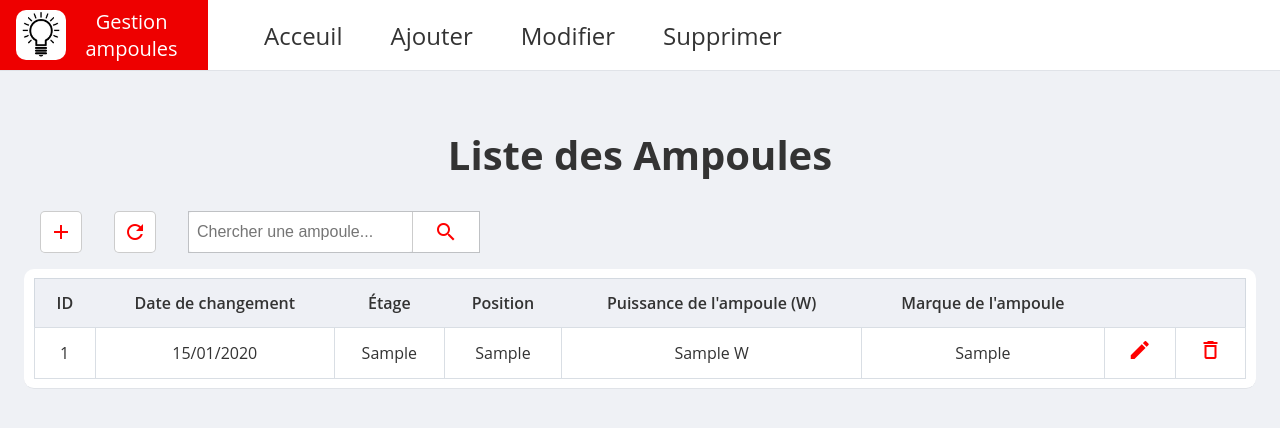
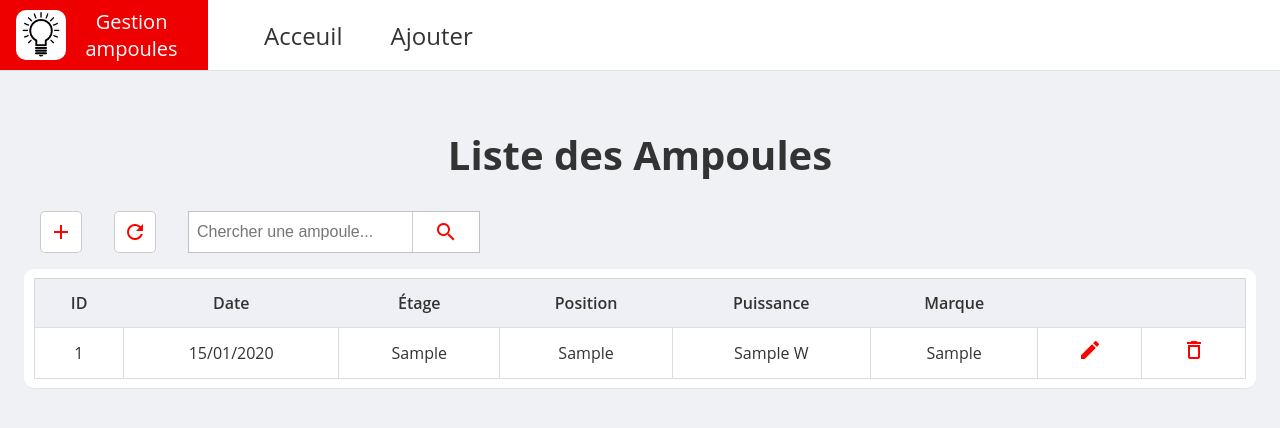
Before and after one commit to Adrien-25/ampoule, a PHP site: page / in a window 1280 px wide. Shown: the top 428 px of the page. Run offline with PHP 8.4, Linux system fonts and the light colour scheme; tables that the repository leaves empty or names only in its code hold one stand-in row (values such as "Sample post").

Commit message:
Update - Finition de la page d'Acceuil

```diff
--- a/index.php
+++ b/index.php
@@ -24,15 +24,10 @@
                         Gestion ampoules
                     </a>
                 </div>
-                <a class="link-btn" id="nav-btn" href="#">
-                    <i class="material-icons icon icon-menu">menu</i>
-                </a>
                 <nav class="header-nav">
                     <ul>
                         <li><a href="index.php">Acceuil</a></li>
                         <li><a href="edit.php">Ajouter </a></li>
-                        <li><a href="#">Modifier</a></li>
-                        <li><a href="#">Supprimer</a></li>
                     </ul>
                 </nav>
 
@@ -65,11 +60,11 @@
                         <thead>
                             <tr>
                                 <th>ID</th>
-                                <th>Date de changement</th>
+                                <th>Date</th>
                                 <th>Étage</th>
                                 <th>Position</th>
-                                <th>Puissance de l'ampoule (W)</th>
-                                <th>Marque de l'ampoule</th>
+                                <th>Puissance</th>
+                                <th>Marque</th>
                                 <th></th>
                                 <th></th>
                             </tr>
@@ -111,7 +106,7 @@
                                         echo '<td>'.$intlDateFormater->format(strtotime($row['date_changement'])).'</td>';
                                         echo '<td>'.$row['etage'].'</td>';
                                         echo '<td>'.$row['position'].'</td>';
-                                        echo '<td>'.$row['puissance'].'</td>';
+                                        echo '<td>'.$row['puissance'].' W</td>';
                                         echo '<td>'.$row['marque'].'</td>';
                                         echo '<td><a href="edit.php?edit=1&id='.$row['id'].'"><i class="material-icons icon">edit</i></a></td>';
                                         echo '<td><a href="delete.php?id='.$row['id'].'"><i class="material-icons icon">delete_outline</i><a/></td>';
@@ -145,5 +140,6 @@
             <!--Fin du contenu de la page-->
     </div>
     <!--Fin de couverture de page-->
+<script src="app.js"></script>
 </body>
 </html>
```
